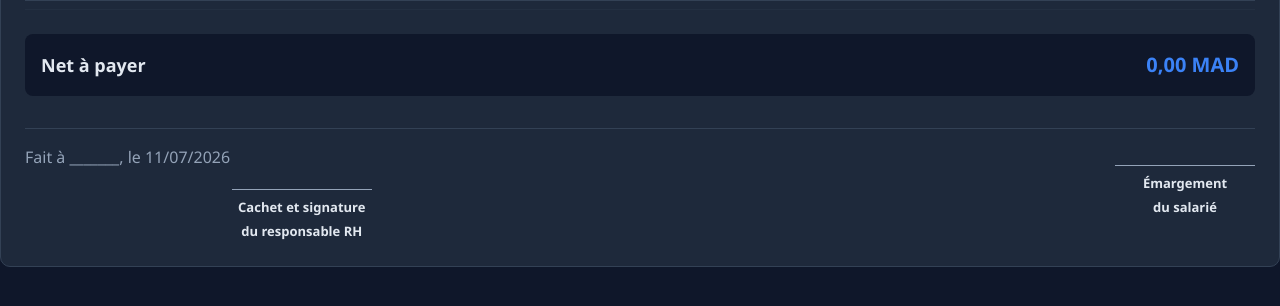
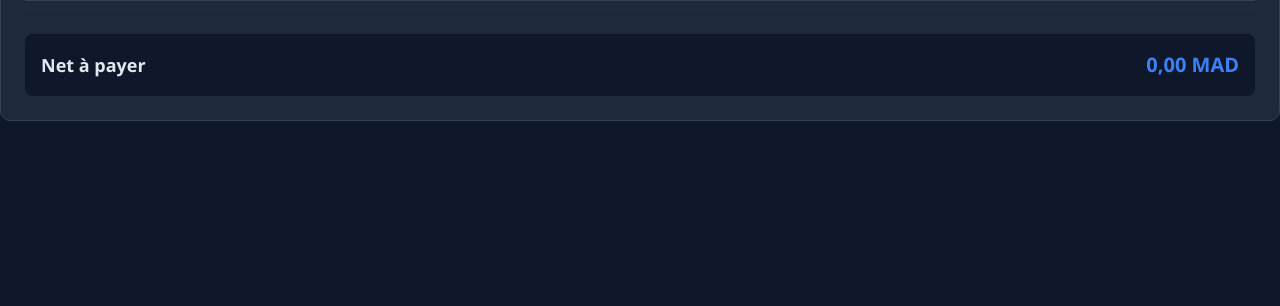
Before and after one commit to DevopsAbdel/paie-me, a PHP site: the page made by views/bulletins/show.php in a window 1280 px wide. Shown: the part 383-689 px from the top of the page. Run offline with PHP 8.4, Linux system fonts and the light colour scheme; the template is opened without the code that fills it, so the values that code supplies are empty.

Commit message:
fix: footer signature supprimé de la vue HTML (PDF uniquement)

```diff
--- a/views/bulletins/show.php
+++ b/views/bulletins/show.php
@@ -197,20 +197,4 @@ $taux = [
         <strong style="font-size:1.25rem; color:<?= $netColor ?>;"><?= number_format($b['net_a_payer'], 2, ',', ' ') ?> MAD</strong>
     </div>
 
-    <div style="margin-top:2rem; padding-top:1rem; border-top:1px solid var(--border); display:flex; justify-content:space-between; align-items:flex-start;">
-        <div style="width:45%;">
-            <p style="margin:0 0 2px 0; color:var(--text-muted);">Fait à <?= htmlspecialchars($b['ville'] ?? '_______') ?>, le <?= date('d/m/Y') ?></p>
-            <div style="margin-top:20px; text-align:center;">
-                <div style="border-bottom:1px solid var(--text-muted); width:140px; margin:0 auto 4px;"></div>
-                <strong style="font-size:0.8125rem;">Cachet et signature<br>du responsable RH</strong>
-            </div>
-        </div>
-        <div style="width:45%; text-align:right;">
-            <div style="margin-top:20px; text-align:center; float:right;">
-                <div style="border-bottom:1px solid var(--text-muted); width:140px; margin:0 auto 4px;"></div>
-                <strong style="font-size:0.8125rem;">Émargement<br>du salarié</strong>
-            </div>
-        </div>
-    </div>
-
 </div>
```
